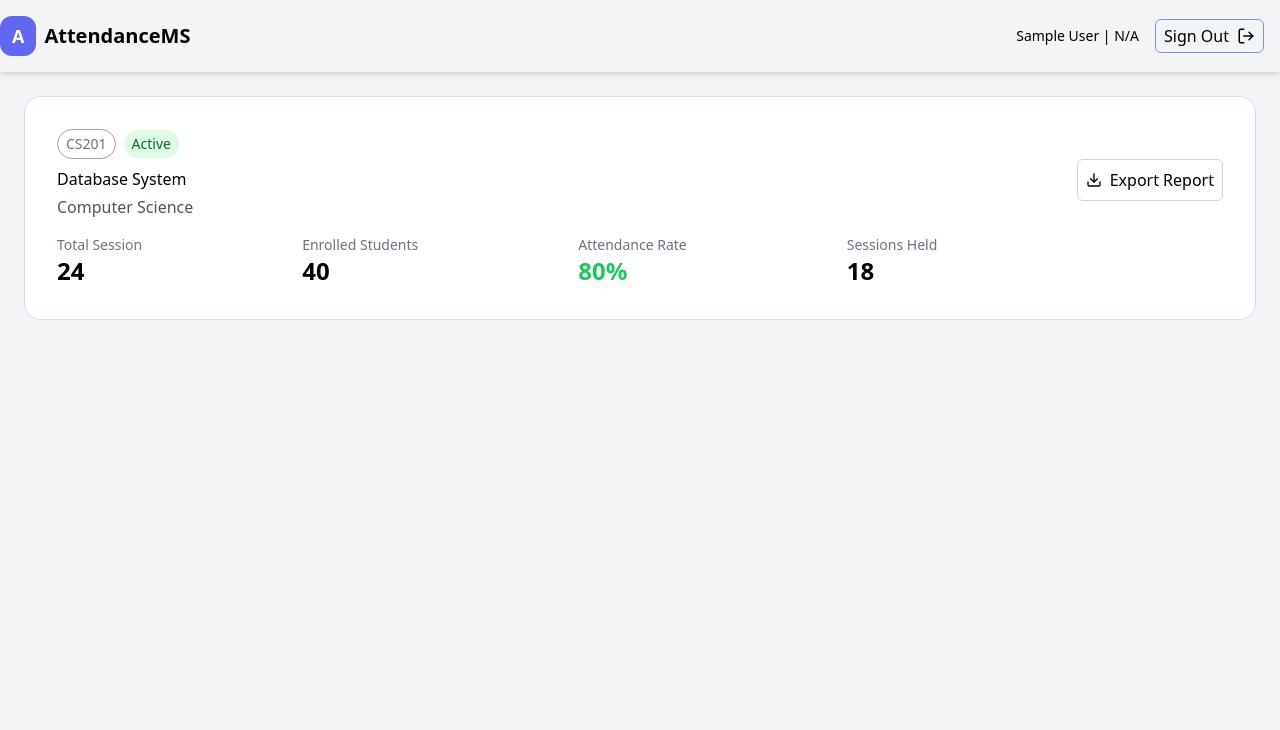
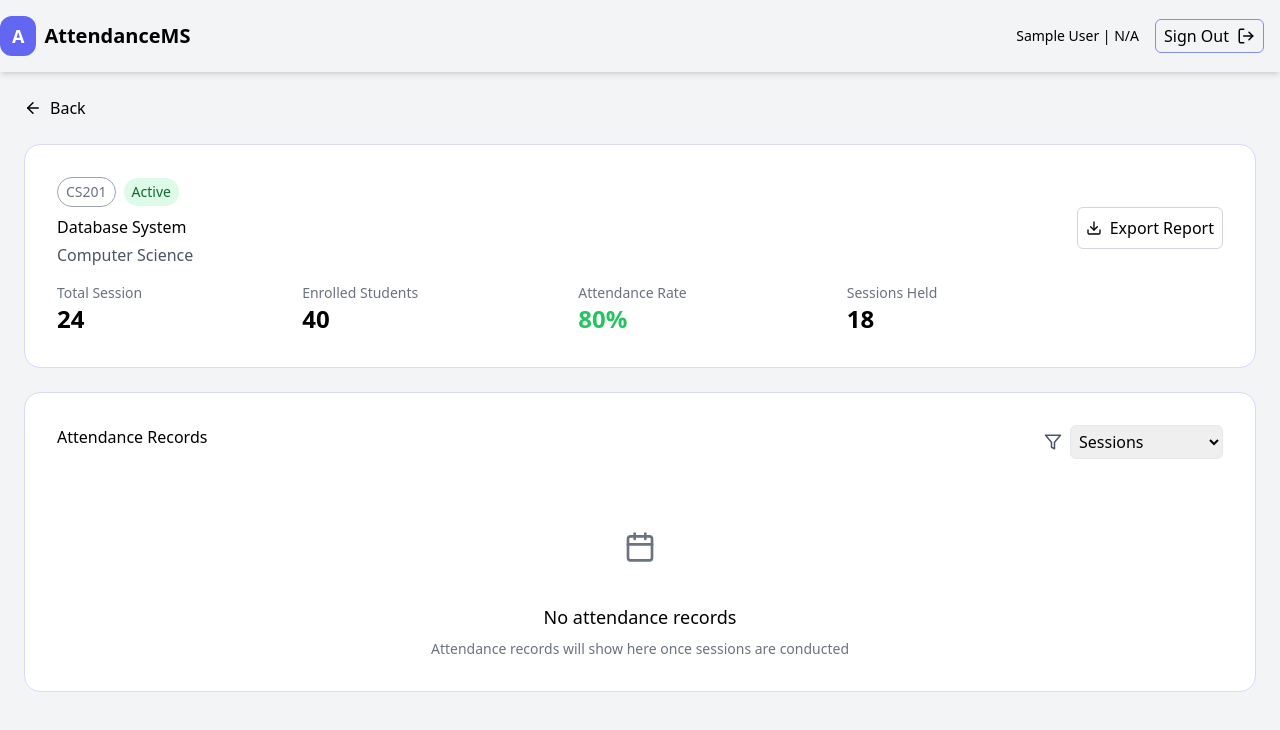
Before and after one commit to KwesitheDev/Attendance-Monitoring-System, a React (Create React App) app in the folder frontend/admin/: page /courses/CourseDetails in a window 1280 px wide. Shown: the top 730 px of the page. Built offline with nearby package versions, Linux system fonts and the light colour scheme; sample sign-in values are in the browser's storage.

Commit message:
filled page with dummy content will fetch data from backend Later

```diff
--- a/frontend/admin/src/pages/DetailedCoursePage.jsx
+++ b/frontend/admin/src/pages/DetailedCoursePage.jsx
@@ -1,11 +1,19 @@
 import React from "react";
 import Card from "../components/Card";
-import { Link } from "react-router-dom";
-import { LuDownload } from "react-icons/lu";
+import { Link, useNavigate } from "react-router-dom";
+import { LuDownload, LuFilter, LuArrowLeft, LuCalendar } from "react-icons/lu";
 
 const DetailedCoursePage = () => {
+  const navigate = useNavigate();
   return (
-    <div className="container mx-auto p-6">
+    <div className="container mx-auto p-6 flex flex-col gap-6">
+      <div
+        onClick={() => navigate(-1)}
+        className="flex items-center gap-2  cursor-pointer hover:text-indigo-700 transition w-fit"
+      >
+        <LuArrowLeft className="text-lg" />
+        <span className="font-medium">Back</span>
+      </div>
       <Card className="p-8">
         <div className="flex items-center gap-2">
           <span className="px-2 py-1 border border-gray-400 rounded-full text-sm text-gray-500">
@@ -52,6 +60,34 @@ const DetailedCoursePage = () => {
           </div>
         </div>
       </Card>
+
+      <Card className="p-8">
+        <div className="flex  justify-between">
+          <span>Attendance Records</span>
+          <div className="flex items-center gap-2">
+            <LuFilter className="text-gray-600 text-lg" />
+            <select
+              value={"All Sessions"}
+              id=""
+              className="p-1 border rounded-md focus:outline-none focus:ring-2 focus:ring-indigo-600"
+            >
+              <option value="name">Sessions</option>
+              <option value="">Another Session</option>
+            </select>
+          </div>
+        </div>
+        <div className="flex-col flex gap-2 items-center mt-10">
+          <span className="p-8">
+            <LuCalendar className="w-8 h-8 text-gray-500" />
+          </span>
+
+          <p className="text-lg">No attendance records</p>
+
+          <p className="text-sm text-gray-500">
+            Attendance records will show here once sessions are conducted
+          </p>
+        </div>
+      </Card>
     </div>
   );
 };
```
